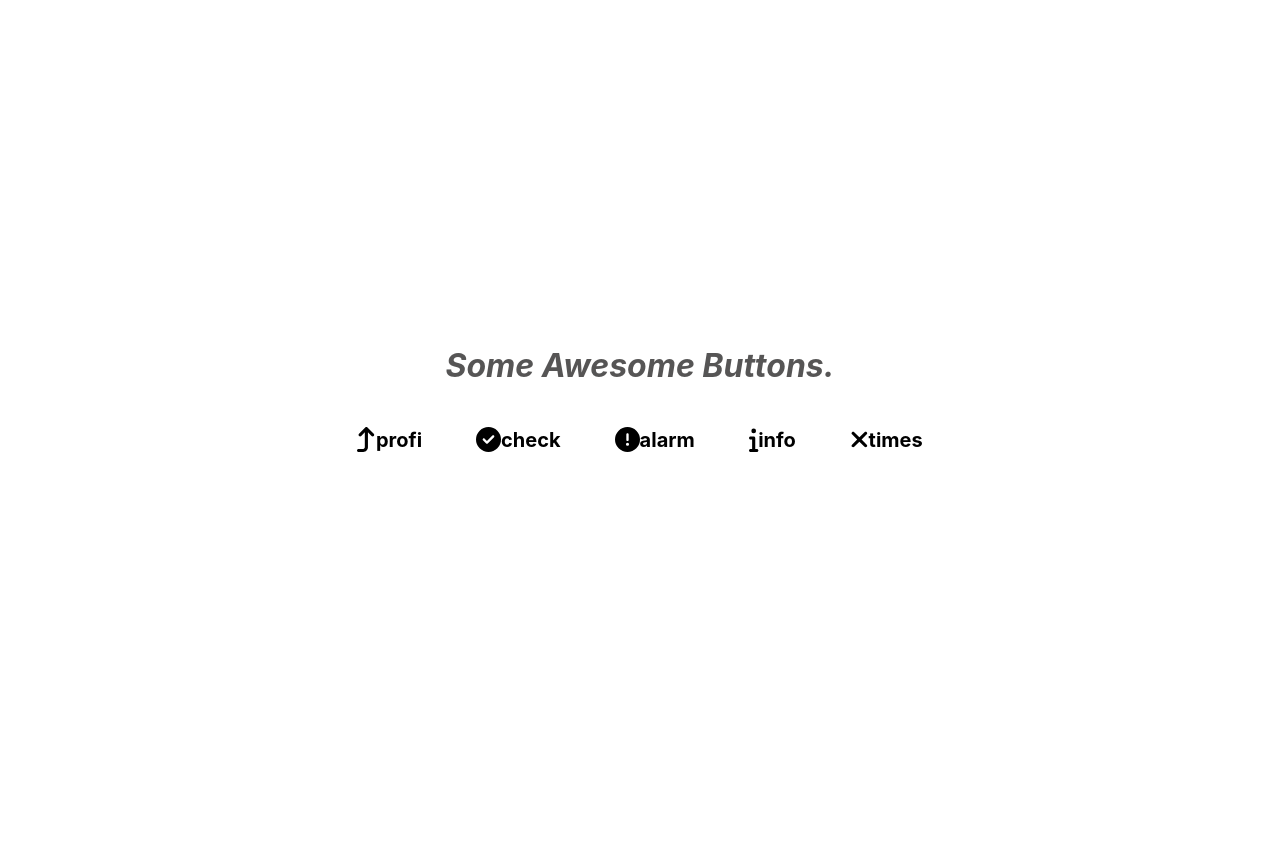
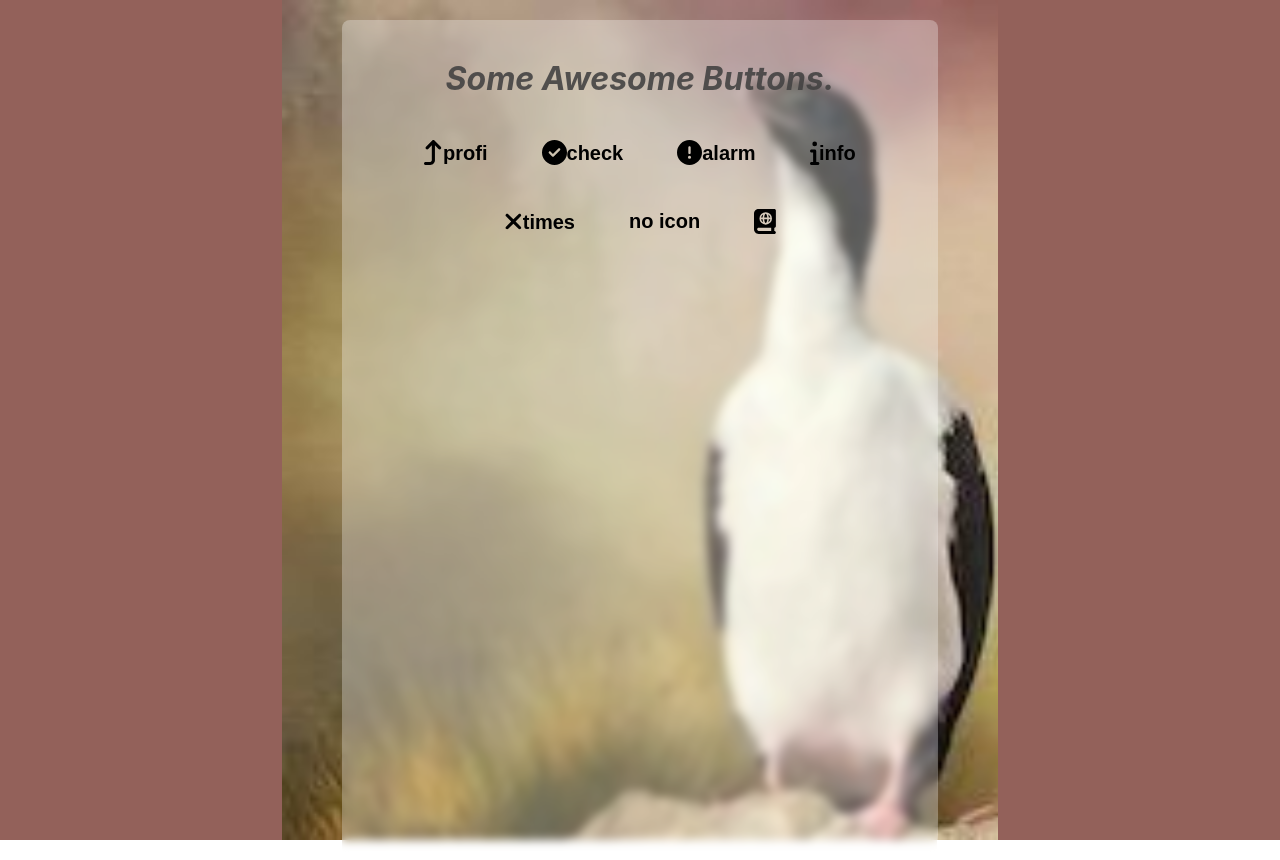
Before and after one commit to minnas/post-app-react, a React (Vite) app: page / in a window 1280 px wide. Before the commit the page ends 800 px from the top, so only its background shows below. Built offline with nearby package versions, Linux system fonts and the light colour scheme.

Commit message:
home view + styling, fixed eventhabler type

```diff
--- a/src/App.css
+++ b/src/App.css
@@ -1,6 +1,6 @@
 #root {
+  width: 100%;
   display: flex;
   justify-content: center;
-  align-items: center;
-  width: 100%;
+  align-items: flex-start;
 }
--- a/src/App.tsx
+++ b/src/App.tsx
@@ -1,41 +1,18 @@
-import { useState } from "react";
+import { MouseEventHandler, useState } from "react";
 import "./App.css";
-import {
+/*import {
   faCheckCircle,
   faExclamationCircle,
-  faInfo, faTimes, faLevelUp
-} from "@fortawesome/free-solid-svg-icons";
-import Button from "./components/tools/Button";
-import { ButtonDefaults } from "./components/tools/settings";
+  faInfo, faTimes, faLevelUp, faBookAtlas
+} from "@fortawesome/free-solid-svg-icons";*/
+//import Button from "./components/tools/Button";
+//import { ButtonDefaults, ButtonType } from "./components/tools/settings";
+import Home from "./components/views/Home"
 import './custom.scss';
 
 const App = (): JSX.Element => {
-  const [clickedButton, setClickedButton] = useState('');
-
-  const clickMe = (e:MouseEvent) => {
-    e.preventDefault();
-    const btn = e.currentTarget as HTMLButtonElement;
-    if(!btn.getAttribute("pressed")) {
-      btn.style.color = "blue";
-      btn.setAttribute("pressed", "pressed");
-      btn.classList.add("pressed-darkmode");
-      return false;
-    }
-    btn.style.color = ButtonDefaults.COLOR;
-    btn.removeAttribute("pressed");
-    btn.classList.remove("pressed-darkmode");
-  };
   return (
-    <div className="container">
-      <h1>Some Awesome Buttons.</h1>
-      <div className="awesome-button-list">
-        <Button label="profi" onClick={clickMe} icon={faLevelUp}/>
-        <Button label="check" onClick={clickMe} icon={faCheckCircle}/>
-        <Button label="alarm" onClick={clickMe} icon={faExclamationCircle}/>
-        <Button label="info" onClick={clickMe} icon={faInfo}/>
-        <Button label="times" onClick={clickMe} icon={faTimes}/>
-      </div>
-    </div>
+    <Home/>
   );
 };
 
--- a/src/components/tools/Button.tsx
+++ b/src/components/tools/Button.tsx
@@ -1,15 +1,12 @@
-import React from "react";
+import React, { MouseEventHandler } from "react";
 import { FontAwesomeIcon } from "@fortawesome/react-fontawesome";
 import { IconProp } from "@fortawesome/fontawesome-svg-core";
 import { ButtonType, ButtonDefaults, ButtonOptions } from "./settings";
-import {
-  faInfo
-} from "@fortawesome/free-solid-svg-icons";
-import './tools.scss';
+import './button.scss';
 
 interface Props {
   label?: string;
-  onClick: any;
+  onClick: MouseEventHandler<HTMLButtonElement>;
   icon?: IconProp
   type?: ButtonType,
   options?: ButtonOptions
@@ -24,7 +21,7 @@ const Button: React.FC<Props> = ({
   }) => {
 
   const className = "tools-button" as string;
-  const faIcon = icon ? icon : faInfo;
+  //const faIcon = icon ? icon : faInfo;
 
   const styles = {
     container: {
@@ -36,14 +33,14 @@ const Button: React.FC<Props> = ({
     } as React.CSSProperties,
   };
 
-  if(type == ButtonType.ICON_ONLY) {
+  if(type == ButtonType.ICON_ONLY && icon) {
     return (
       <button
         onClick={onClick}
         className={className}
         style={styles.container}
       >
-      <FontAwesomeIcon icon={faIcon} size="lg"/>
+      <FontAwesomeIcon icon={icon} size="lg"/>
       </button>
     );
   }
@@ -53,7 +50,7 @@ const Button: React.FC<Props> = ({
       className={className}
       style={styles.container}
     >
-    {faIcon ? <FontAwesomeIcon icon={faIcon} size="lg"/> : ''}
+    {icon ? <FontAwesomeIcon icon={icon} size="lg"/> : ''}
     <span>{label}</span>
     </button>
   );
--- a/src/components/tools/tools.scss
+++ b/src/components/tools/button.scss
@@ -5,11 +5,10 @@
   font-weight: bold;
   font-size: 2rem;
   &:hover {
-    background-color: rgba(0, 0, 0, 0.3) !important;
-    filter: drop-shadow(0 0 10rem #000000);
+    color: #93615a !important;
   }
   &.pressed-darkmode {
-    background-color: rgba(0, 0, 0, 0.3);
+    background-color: #676461;
     filter: drop-shadow(0 0 10rem #000000);
     font-size: 4rem;
   }
--- a/src/components/tools/settings.ts
+++ b/src/components/tools/settings.ts
@@ -18,5 +18,6 @@ export enum ButtonDefaults{
   PADDING = "2rem",
   BORDER = "none",
   BACKGROUND = "transparent",
-  ALING_SELF = "unset"
+  ALING_SELF = "unset",
+  SELECTED = "#93615a"
 };
--- /dev/null
+++ b/src/components/views/Home.tsx
@@ -0,0 +1,52 @@
+import { faBookAtlas, faCheckCircle, faExclamationCircle, faInfo, faLevelUp, faTimes } from "@fortawesome/free-solid-svg-icons";
+import React, { MouseEventHandler } from "react";
+import Button from "../tools/Button";
+import { ButtonDefaults, ButtonType } from "../tools/settings";
+import './home.scss';
+
+interface Props {
+
+}
+
+const Home: React.FC<Props> = ({
+  }) => {
+
+    const clickMe: MouseEventHandler = (event) => {
+      event.preventDefault();
+      const btn = event.currentTarget as HTMLButtonElement;
+
+      if(!btn.getAttribute("pressed")) {
+        btn.style.color = ButtonDefaults.SELECTED;
+        btn.setAttribute("pressed", "pressed");
+        btn.classList.add("pressed-darkmode");
+        return false;
+      }
+
+      btn.style.color = ButtonDefaults.COLOR;
+      btn.removeAttribute("pressed");
+      btn.classList.remove("pressed-darkmode");
+    };
+
+    return (
+      <div>
+        <div className="content">
+          <div className="content-inner">
+            <h1>Some Awesome Buttons.</h1>
+            <div className="awesome-button-list">
+              <Button label="profi" onClick={clickMe} icon={faLevelUp}/>
+              <Button label="check" onClick={clickMe} icon={faCheckCircle}/>
+              <Button label="alarm" onClick={clickMe} icon={faExclamationCircle}/>
+              <Button label="info" onClick={clickMe} icon={faInfo}/>
+            </div>
+            <div className="awesome-button-list">
+              <Button label="times" onClick={clickMe} icon={faTimes}/>
+              <Button label="no icon" onClick={clickMe}/>
+              <Button label="only icon" onClick={clickMe} icon={faBookAtlas} type={ButtonType.ICON_ONLY}/>
+            </div>
+          </div>
+        </div>
+      </div>
+    );
+}
+
+export default Home;
--- /dev/null
+++ b/src/components/views/home.scss
@@ -0,0 +1,25 @@
+.content {
+  display: flex;
+  justify-content: center;
+  width: 100%;
+  align-content: flex-start;
+  background-image: url("./../../assets/placeholder.png");
+  background-repeat: no-repeat;
+  background-size: cover;
+  height: 100vh;
+  padding: 2rem 6rem;
+  width: inherit;
+  margin: auto;
+}
+.content-inner {
+  height: 100%;
+  width: 80%;
+  max-width: 80rem;
+  padding: 2rem 6rem;
+  background-color: rgba(255, 255, 255, 0.3);
+  -webkit-backdrop-filter: blur(5px);
+  backdrop-filter: blur(5px);
+  border-radius: 8px;
+  padding-top: 2rem;
+  overflow-y: scroll;
+}
--- a/src/index.css
+++ b/src/index.css
@@ -5,7 +5,7 @@
   font-weight: 400;
 
   color-scheme: light dark;
-  color: rgba(255, 255, 255, 0.87);
+  color: rgba(255, 255, 255, 1);
   background-color: #242424;
 
   font-synthesis: none;
@@ -30,6 +30,7 @@ body {
   place-items: center;
   min-width: 320px;
   min-height: 100vh;
+  background: #93615a;
 }
 
 h1 {
@@ -37,24 +38,6 @@ h1 {
   line-height: 1.1;
 }
 
-button {
-  border-radius: 8px;
-  border: 1px solid transparent;
-  padding: 0.6em 1.2em;
-  font-size: 1em;
-  font-weight: 500;
-  font-family: inherit;
-  background-color: #1a1a1a;
-  cursor: pointer;
-  transition: border-color 0.25s;
-}
-button:hover {
-  border-color: #646cff;
-}
-button:focus,
-button:focus-visible {
-  outline: 4px auto -webkit-focus-ring-color;
-}
 
 @media (prefers-color-scheme: light) {
   :root {
```
